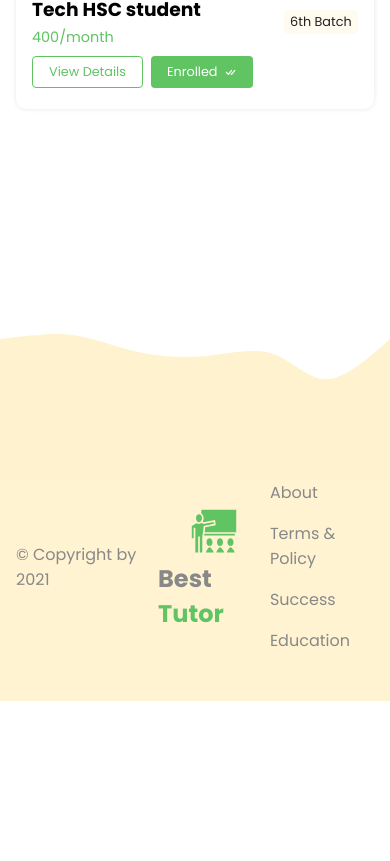
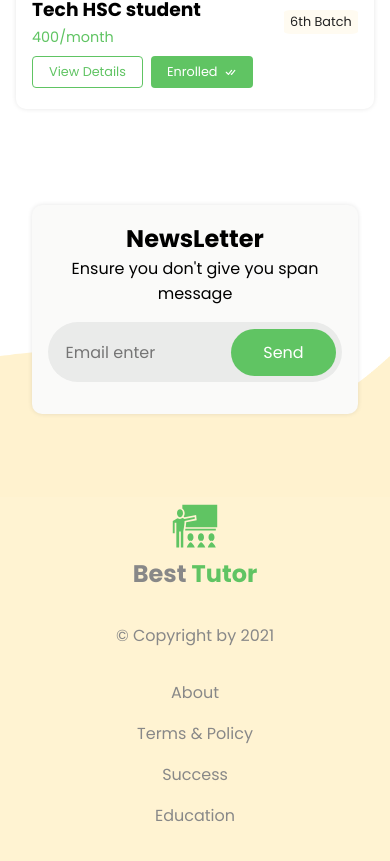
Before and after one commit to Ashik-Mahmud/best-tutor-app-react, a React (Create React App) app: page / in a window 390 px wide. Shown: the part 2059-2920 px from the top of the page. Before the commit the page ends 2760 px from the top, so only its background shows below. Built offline with nearby package versions, Linux system fonts and the light colour scheme.

Commit message:
create a news letter section with responsive

```diff
--- a/src/Pages/Home/Home/Home.jsx
+++ b/src/Pages/Home/Home/Home.jsx
@@ -1,5 +1,6 @@
 import React from "react";
 import Hero from "../Hero/Hero";
+import NewsLetter from "../NewsLetter/NewsLetter";
 import Services from "../Services/Services";
 
 const Home = () => {
@@ -7,6 +8,7 @@ const Home = () => {
     <section id="home">
       <Hero />
       <Services />
+      <NewsLetter />
     </section>
   );
 };
--- /dev/null
+++ b/src/Pages/Home/NewsLetter/NewsLetter.jsx
@@ -0,0 +1,68 @@
+import React from "react";
+import styled from "styled-components";
+
+const NewsLetter = () => {
+  return (
+    <NewsLetterContainer>
+      <div className="container">
+        <div className="newsletter-content">
+          <h1>NewsLetter</h1>
+          <span>Ensure you don't give you span message </span>
+          <form action="" className="form-wrapper">
+            <div className="input-group">
+              <input
+                type="email"
+                name="email"
+                id="email"
+                placeholder="Email enter"
+              />
+              <button className="btn">Send</button>
+            </div>
+          </form>
+        </div>
+      </div>
+    </NewsLetterContainer>
+  );
+};
+
+const NewsLetterContainer = styled.div`
+  position: relative;
+  position: relative;
+  .newsletter-content {
+    text-align: center;
+    margin: 1rem 5rem;
+    background-color: #fafaf9;
+    margin-bottom: -13rem;
+    border-radius: 10px;
+    box-shadow: 0px 0px 5px rgba(0, 0, 0, 0.1);
+    z-index: 3;
+    padding: 3rem;
+    @media (max-width: 768px) {
+      margin: 1rem 1rem;
+      margin-bottom: -13rem;
+      padding: 1rem;
+    }
+    .input-group {
+      display: flex;
+      align-items: stretch;
+      background-color: #eaebea;
+      padding: 0.4rem;
+      max-width: 500px;
+      margin: 1rem auto;
+      border-radius: 50px;
+      input {
+        width: 100%;
+        padding: 0.7rem;
+        font-size: 1rem;
+        font-family: var(--poppins);
+        background: transparent;
+        border: none;
+        outline: none;
+      }
+      button {
+        padding: 0rem 2rem;
+      }
+    }
+  }
+`;
+export default NewsLetter;
--- a/src/Shared/Footer/Footer.jsx
+++ b/src/Shared/Footer/Footer.jsx
@@ -50,6 +50,21 @@ const FooterContainer = styled.div`
     display: flex;
     align-items: center;
     justify-content: space-between;
+    flex-wrap: wrap;
+    @media (max-width: 600px) {
+      flex-direction: column;
+      text-align: center;
+      gap: 2rem;
+      a {
+        order: 1;
+      }
+      p {
+        order: 2;
+      }
+      ul {
+        order: 3;
+      }
+    }
     p {
       color: #888;
     }
```
